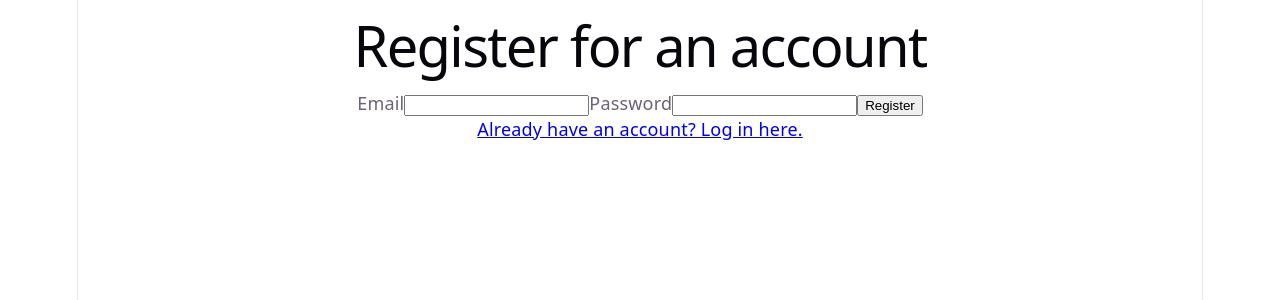
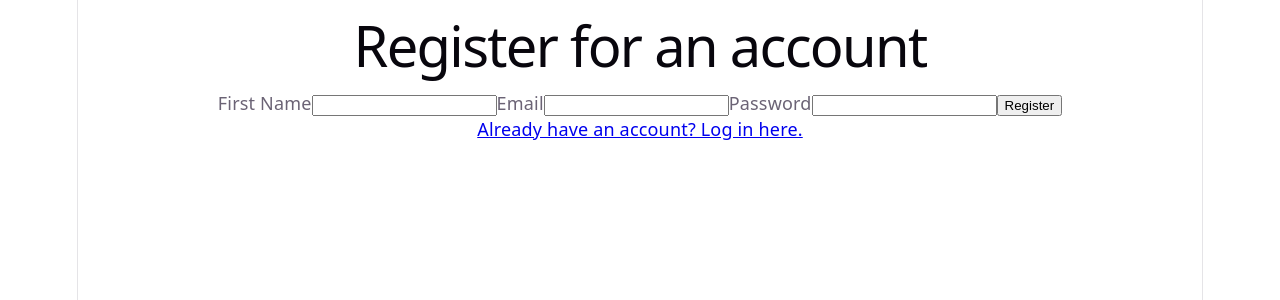
Before and after one commit to v-erica/life-lite, a React (Vite) app in the folder client/: page /register in a window 1280 px wide. Shown: the top 300 px of the page. Built offline with nearby package versions, Linux system fonts and the light colour scheme; no server answers.

Commit message:
added missing form field

```diff
--- a/client/src/pages/RegisterPage.jsx
+++ b/client/src/pages/RegisterPage.jsx
@@ -13,7 +13,7 @@ export default function Register() {
     const email = formData.get("email");
     const password = formData.get("password");
     try {
-      await register({ email, password });
+      await register({ first_name, email, password });
       navigate("/register");
     } catch (e) {
       setError(e.message);
@@ -24,6 +24,10 @@ export default function Register() {
     <>
       <h1>Register for an account</h1>
       <form action={tryRegister}>
+        <label>
+          First Name
+          <input type="text" name="first_name" required />
+        </label>
         <label>
           Email
           <input type="text" name="email" required />
```
